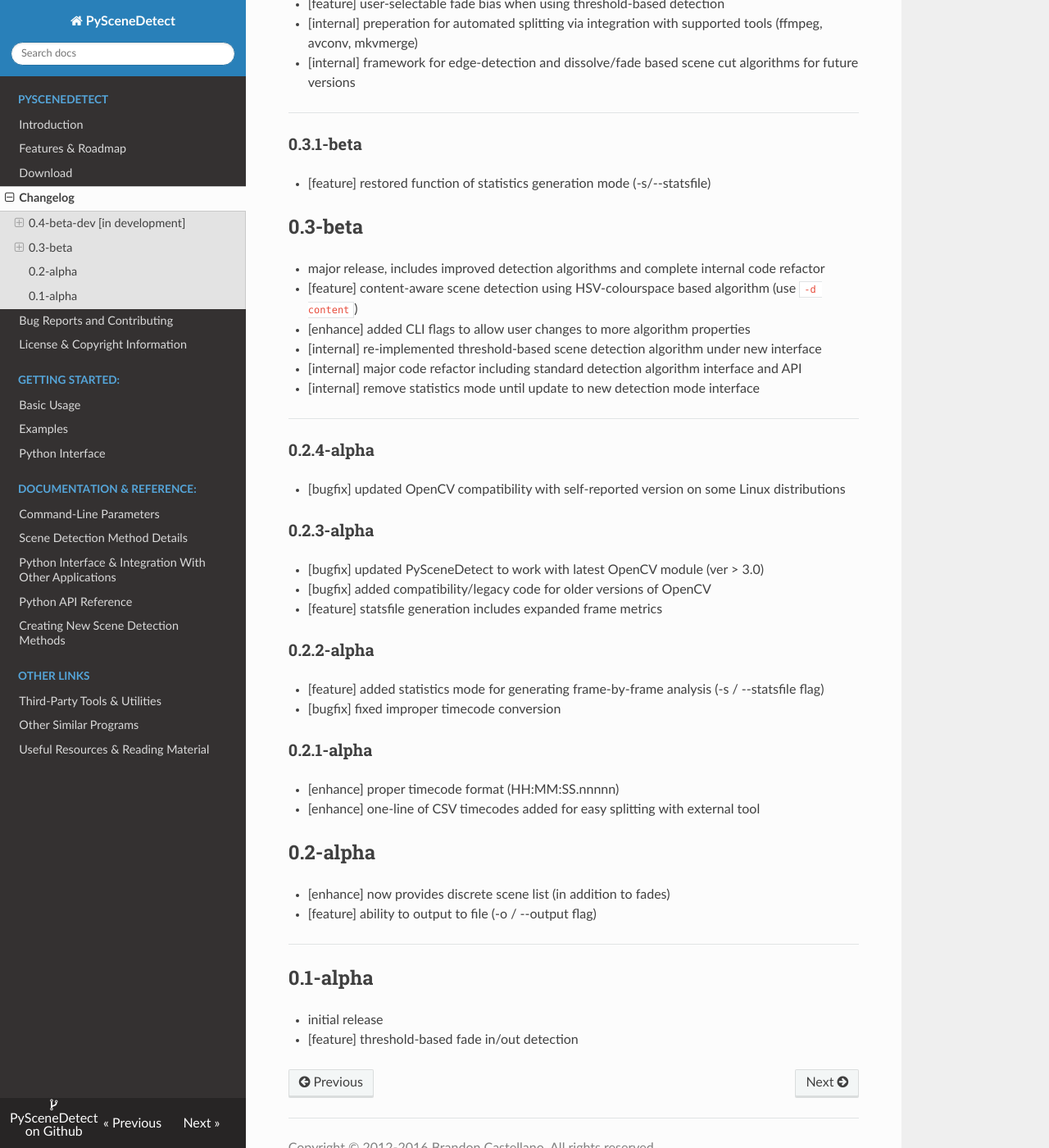
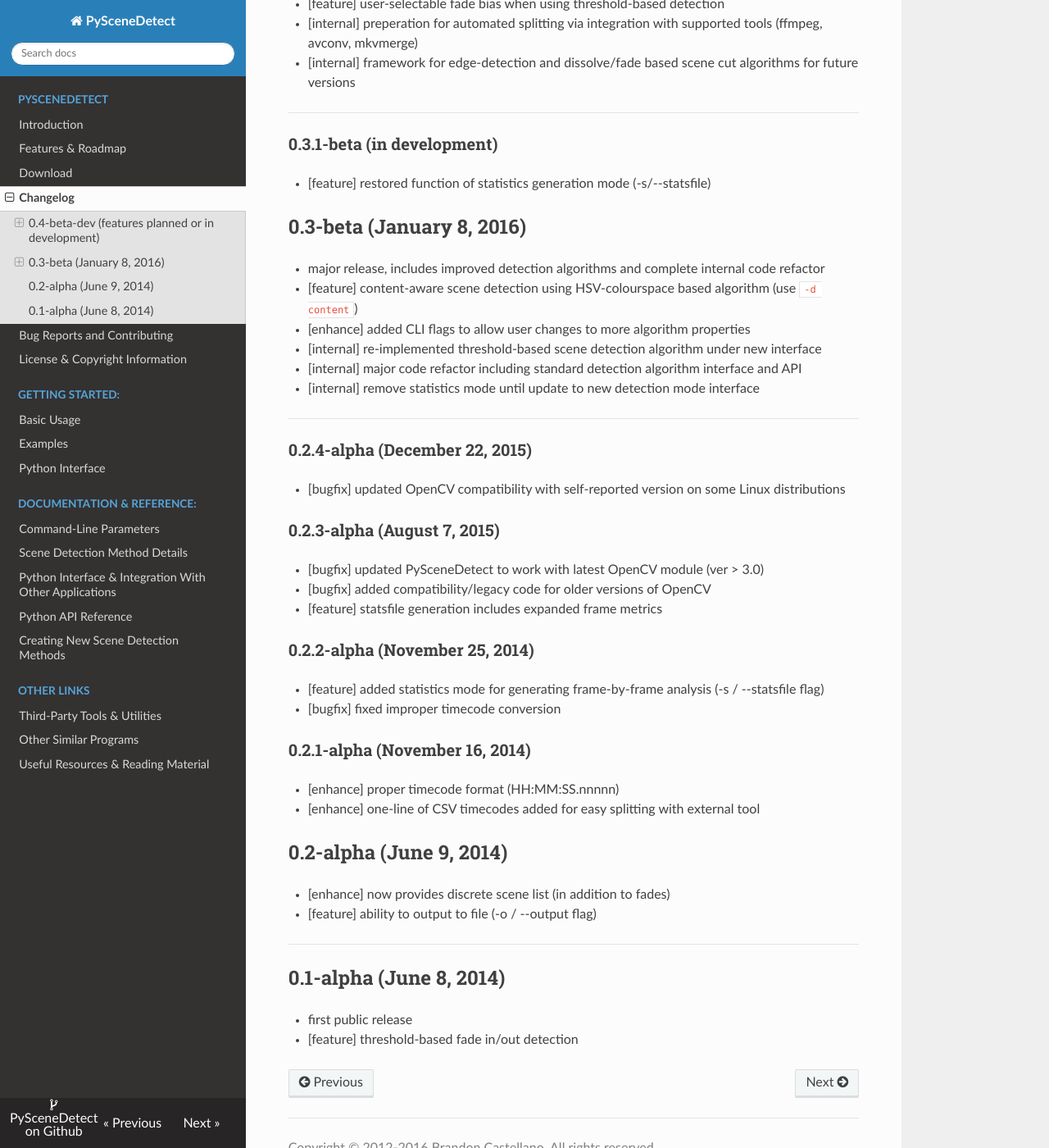
Before and after one commit to vovamushak/PySceneDetect, an MkDocs documentation site: the page built from docs/changelog.md, in a window 1280 px wide and 1400 px high, scrolled down 295 px. Shown: the whole window at 82% size. Built offline with MkDocs 1.6.1, drawn with Linux system fonts in a browser that asks for light colours; nearby versions of some CDN libraries; old or Windows-style settings are respelled for this version of MkDocs; some of the changed text lies outside the part shown.

Commit message:
Added release dates to changelog.

```diff
--- a/docs/changelog.md
+++ b/docs/changelog.md
@@ -3,7 +3,7 @@ PySceneDetect Changelog
 ==========================================================
 
 
-## 0.4-beta-dev [in development]
+## 0.4-beta-dev (features planned or in development)
  * [feature]  graphical user interface (GTK+)
  * [enhance]  added configuration file to support more options and cleanup/remove some command-line arguments
  * [feature]  user-selectable fade bias when using threshold-based detection
@@ -14,12 +14,12 @@ PySceneDetect Changelog
 ----------------------------------------------------------------
 
 
-### 0.3.1-beta
+### 0.3.1-beta (in development)
 
  * [feature] restored function of statistics generation mode (-s/--statsfile)
 
 
-## 0.3-beta
+## 0.3-beta (January 8, 2016)
 
  * major release, includes improved detection algorithms and complete internal code refactor
  * [feature]  content-aware scene detection using HSV-colourspace based algorithm (use `-d content`)
@@ -32,29 +32,29 @@ PySceneDetect Changelog
 ----------------------------------------------------------------
 
 
-### 0.2.4-alpha
+### 0.2.4-alpha (December 22, 2015)
  * [bugfix] updated OpenCV compatibility with self-reported version on some Linux distributions
 
 
-### 0.2.3-alpha
+### 0.2.3-alpha (August 7, 2015)
  * [bugfix]  updated PySceneDetect to work with latest OpenCV module (ver > 3.0)
  * [bugfix]  added compatibility/legacy code for older versions of OpenCV
  * [feature] statsfile generation includes expanded frame metrics
 
 
-### 0.2.2-alpha
+### 0.2.2-alpha (November 25, 2014)
 
  * [feature] added statistics mode for generating frame-by-frame analysis (-s / --statsfile flag)
  * [bugfix]  fixed improper timecode conversion
 
 
-### 0.2.1-alpha
+### 0.2.1-alpha (November 16, 2014)
 
  * [enhance] proper timecode format (HH:MM:SS.nnnnn)
  * [enhance] one-line of CSV timecodes added for easy splitting with external tool
 
 
-## 0.2-alpha
+## 0.2-alpha (June 9, 2014)
 
  * [enhance] now provides discrete scene list (in addition to fades)
  * [feature] ability to output to file (-o / --output flag)
@@ -63,7 +63,7 @@ PySceneDetect Changelog
 ----------------------------------------------------------------
 
 
-## 0.1-alpha
+## 0.1-alpha (June 8, 2014)
 
- * initial release
+ * first public release
  * [feature] threshold-based fade in/out detection
```
